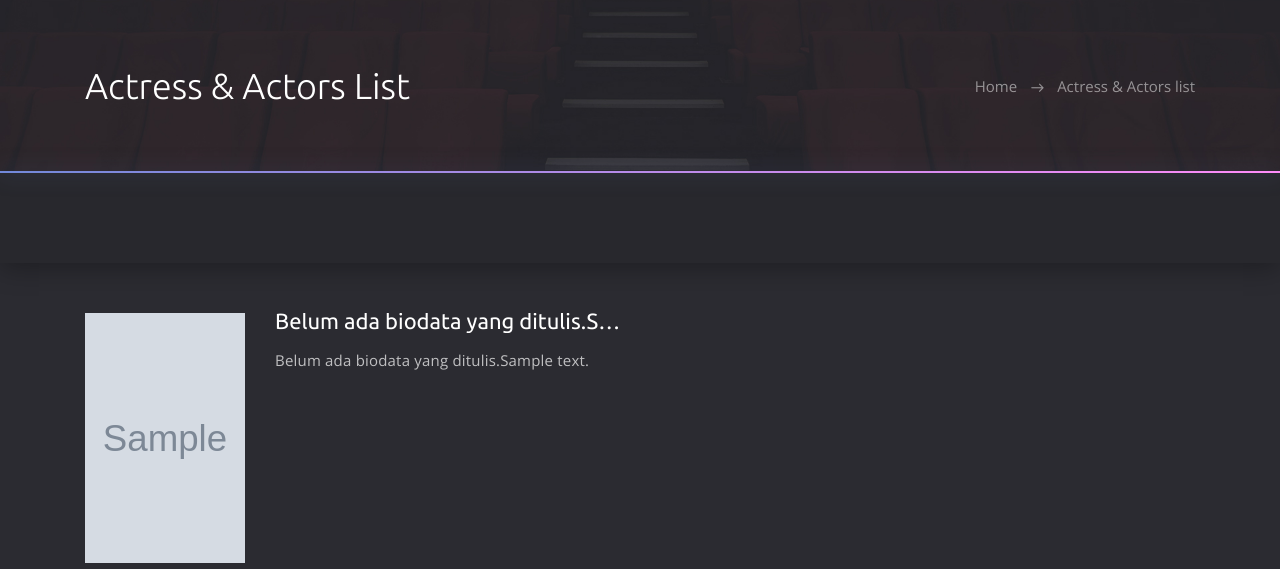
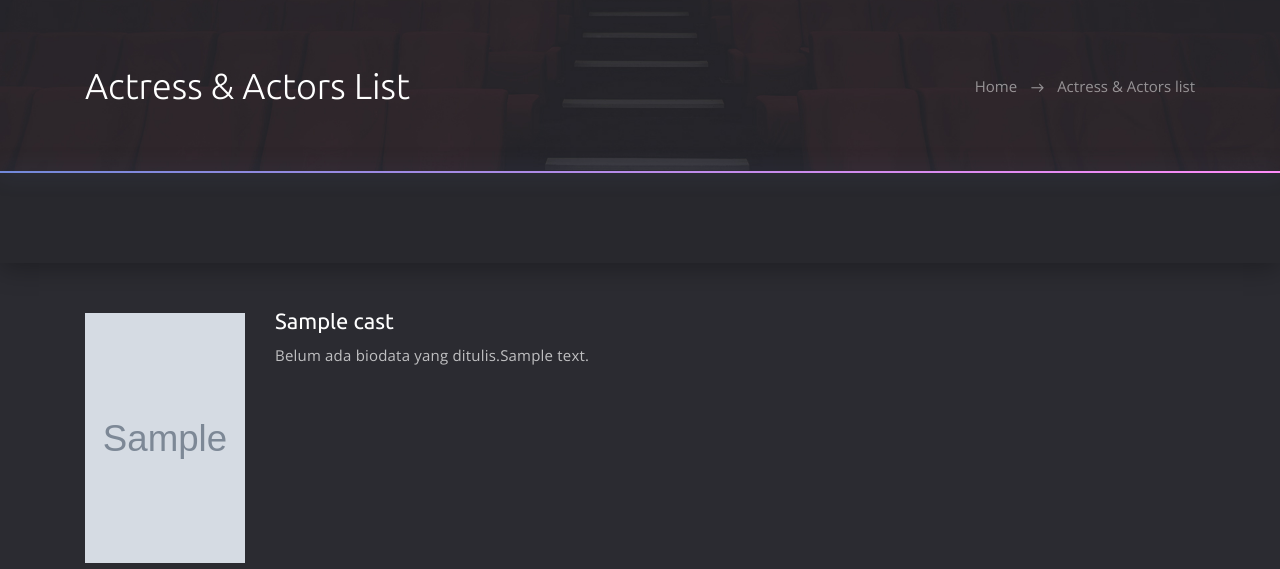
Before and after one commit to Gutei/dramasia, a Django app: page /cast-list/ in a window 1280 px wide. Shown: the part 91-660 px from the top of the page. Run offline with Django 3.2, Linux system fonts and the light colour scheme; tables that the repository leaves empty hold one stand-in row (values such as "Sample post"); grey boxes marked "Sample" are stand-in pictures; parts of the project's set-up code (start-up, migrations or seed data) failed here and were passed over; some libraries are stand-ins or nearby versions.

Commit message:
Add casts list

```diff
--- a/dash/dramasia/templates/dramasia/casts/cast-list.html
+++ b/dash/dramasia/templates/dramasia/casts/cast-list.html
@@ -95,10 +95,7 @@
 
 							<div class="col-12 col-sm-8">
 								<div class="card__content">
-									<h3 class="card__title"><a href="#">{% if not m.description %}Belum ada biodata yang ditulis.{% endif %}{{ m.biodata|truncatechars:28 }}</a></h3>
-									<span class="card__category">
-										<a href="#">{{ m.country}}</a>
-									</span>
+									<h3 class="card__title"><a href="#">{{ m.name|truncatechars:28 }}</a></h3>
 
 									<div class="card__description">
 										<p>{% if not m.description %}Belum ada biodata yang ditulis.{% endif %}{{ m.biodata|striptags|safe|truncatechars:277 }}</p>
```
